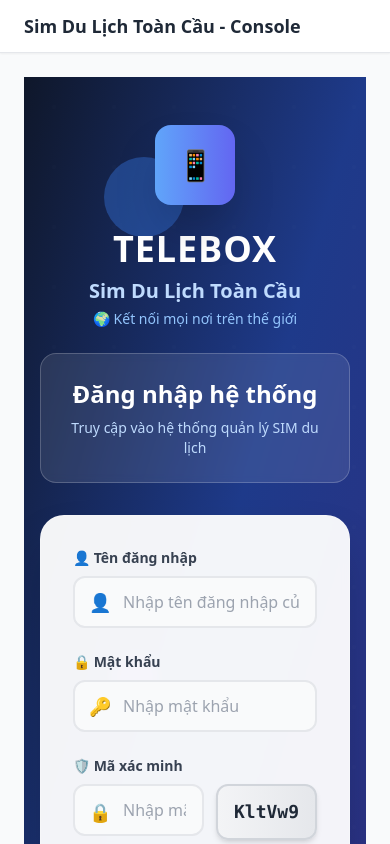
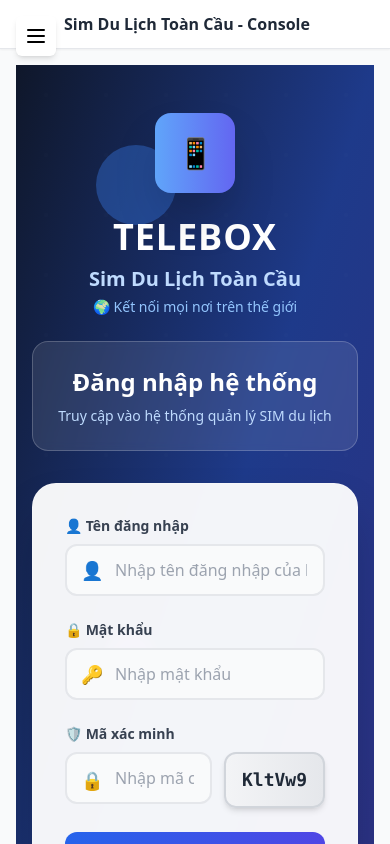
Before and after one commit to anhdv4/usim-web-clean, a Next.js app: page /login in a window 390 px wide. Built offline with nearby package versions, Linux system fonts and the light colour scheme.

Commit message:
Add mobile responsiveness - hamburger menu, responsive layout, mobile-friendly forms and tables

```diff
--- /dev/null
+++ b/app/components/ClientLayout.tsx
@@ -0,0 +1,61 @@
+'use client'
+
+import { useState } from 'react'
+import Navigation from './Navigation'
+
+export default function ClientLayout({
+  children,
+}: {
+  children: React.ReactNode
+}) {
+  const [isMobileMenuOpen, setIsMobileMenuOpen] = useState(false)
+
+  return (
+    <>
+      {/* Mobile Menu Overlay */}
+      {isMobileMenuOpen && (
+        <div
+          className="fixed inset-0 bg-black bg-opacity-50 z-40 lg:hidden"
+          onClick={() => setIsMobileMenuOpen(false)}
+        />
+      )}
+
+      <div className="flex h-screen">
+        {/* Mobile Menu Button */}
+        <button
+          className="lg:hidden fixed top-4 left-4 z-50 bg-white p-2 rounded-md shadow-md"
+          onClick={() => setIsMobileMenuOpen(!isMobileMenuOpen)}
+        >
+          <svg className="w-6 h-6" fill="none" stroke="currentColor" viewBox="0 0 24 24">
+            {isMobileMenuOpen ? (
+              <path strokeLinecap="round" strokeLinejoin="round" strokeWidth={2} d="M6 18L18 6M6 6l12 12" />
+            ) : (
+              <path strokeLinecap="round" strokeLinejoin="round" strokeWidth={2} d="M4 6h16M4 12h16M4 18h16" />
+            )}
+          </svg>
+        </button>
+
+        {/* Navigation */}
+        <div className={`
+          fixed lg:static inset-y-0 left-0 z-50 transform transition-transform duration-300 ease-in-out
+          ${isMobileMenuOpen ? 'translate-x-0' : '-translate-x-full lg:translate-x-0'}
+        `}>
+          <Navigation onCloseMobileMenu={() => setIsMobileMenuOpen(false)} />
+        </div>
+
+        {/* Main Content */}
+        <div className="flex-1 flex flex-col lg:ml-0">
+          {/* Top Header */}
+          <header className="bg-white shadow-sm border-b border-gray-200 px-4 lg:px-6 py-3">
+            <div className="text-base lg:text-lg font-semibold text-gray-800 pl-12 lg:pl-0">
+              Sim Du Lịch Toàn Cầu - Console
+            </div>
+          </header>
+          <main className="flex-1 overflow-auto p-4 lg:p-6">
+            {children}
+          </main>
+        </div>
+      </div>
+    </>
+  )
+}
--- a/app/components/Navigation.tsx
+++ b/app/components/Navigation.tsx
@@ -4,7 +4,11 @@
 import Link from 'next/link'
 import { usePathname } from 'next/navigation'
 
-export default function Navigation() {
+interface NavigationProps {
+  onCloseMobileMenu?: () => void
+}
+
+export default function Navigation({ onCloseMobileMenu }: NavigationProps) {
   const [isLoggedIn, setIsLoggedIn] = useState(false)
   const [userRole, setUserRole] = useState('')
   const [userEmail, setUserEmail] = useState('')
@@ -95,6 +99,7 @@
                 className={`block px-3 py-2 rounded text-sm hover:bg-gray-700 transition-colors ${
                   pathname === '/' ? 'bg-blue-600' : ''
                 }`}
+                onClick={onCloseMobileMenu}
               >
                 🏠 Homepage
               </Link>
@@ -105,6 +110,7 @@
                 className={`block px-3 py-2 rounded text-sm hover:bg-gray-700 transition-colors ${
                   pathname === '/products' ? 'bg-blue-600' : ''
                 }`}
+                onClick={onCloseMobileMenu}
               >
                 🛒 Product Center
               </Link>
@@ -115,6 +121,7 @@
                 className={`block px-3 py-2 rounded text-sm hover:bg-gray-700 transition-colors ${
                   pathname === '/orders' ? 'bg-blue-600' : ''
                 }`}
+                onClick={onCloseMobileMenu}
               >
                 📋 My Orders
               </Link>
@@ -125,6 +132,7 @@
                 className={`block px-3 py-2 rounded text-sm hover:bg-gray-700 transition-colors ${
                   pathname === '/wallet' ? 'bg-blue-600' : ''
                 }`}
+                onClick={onCloseMobileMenu}
               >
                 💰 Wallet Transactions
               </Link>
@@ -137,6 +145,7 @@
                     className={`block px-3 py-2 rounded text-sm hover:bg-gray-700 transition-colors ${
                       pathname === '/users' ? 'bg-blue-600' : ''
                     }`}
+                    onClick={onCloseMobileMenu}
                   >
                     👥 Users
                   </Link>
--- a/app/layout.tsx
+++ b/app/layout.tsx
@@ -1,6 +1,6 @@
 import type { Metadata } from 'next'
 import './globals.css'
-import Navigation from './components/Navigation'
+import ClientLayout from './components/ClientLayout'
 
 export const metadata: Metadata = {
   title: 'Sim Du Lịch Toàn Cầu - Hệ thống đặt hàng',
@@ -13,20 +13,9 @@
   children: React.ReactNode
 }) {
   return (
-    <html lang="en">
+    <html lang="vi">
       <body className="min-h-screen bg-gray-50">
-        <div className="flex h-screen">
-          <Navigation />
-          <div className="flex-1 flex flex-col">
-            {/* Top Header */}
-            <header className="bg-white shadow-sm border-b border-gray-200 px-6 py-3">
-              <div className="text-lg font-semibold text-gray-800">Sim Du Lịch Toàn Cầu - Console</div>
-            </header>
-            <main className="flex-1 overflow-auto p-6">
-              {children}
-            </main>
-          </div>
-        </div>
+        <ClientLayout>{children}</ClientLayout>
       </body>
     </html>
   )
--- a/app/products/page.tsx
+++ b/app/products/page.tsx
@@ -395,7 +395,7 @@
 
       {/* Search Form */}
       <div className="bg-white p-4 rounded-lg shadow mb-6">
-        <form className="flex flex-wrap gap-4" onSubmit={(e) => { e.preventDefault(); handleSearch(); }}>
+        <form className="flex flex-col lg:flex-row gap-4" onSubmit={(e) => { e.preventDefault(); handleSearch(); }}>
           <div className="flex items-center gap-2">
             <label className="text-sm font-medium text-gray-700">Country:</label>
             <select
@@ -467,7 +467,7 @@
 
       {/* Products Table */}
       <div className="bg-white rounded-lg shadow overflow-x-auto">
-        <table className="min-w-full divide-y divide-gray-200">
+        <table className="min-w-full divide-y divide-gray-200 table-auto">
           <thead className="bg-gray-50">
             <tr>
               <th className="px-6 py-3 text-left text-xs font-medium text-gray-500 uppercase tracking-wider">Product Type</th>
@@ -542,7 +542,7 @@
 
       {/* Pagination */}
       {totalPages > 1 && (
-        <div className="flex items-center justify-between mt-6">
+        <div className="flex flex-col sm:flex-row items-center justify-between mt-6 gap-4">
           <div className="flex items-center gap-2">
             <label className="text-sm text-gray-700">Show:</label>
             <select
@@ -586,8 +586,8 @@
 
       {/* Order Modal */}
       {showOrderModal && selectedProduct && (
-        <div className="fixed inset-0 bg-black bg-opacity-50 flex items-center justify-center z-50 p-4">
-          <div className="bg-white rounded-2xl shadow-2xl max-w-md w-full max-h-[90vh] overflow-y-auto">
+        <div className="fixed inset-0 bg-black bg-opacity-50 flex items-center justify-center z-50 p-2 sm:p-4">
+          <div className="bg-white rounded-2xl shadow-2xl max-w-md w-full max-h-[95vh] sm:max-h-[90vh] overflow-y-auto">
             <div className="p-6">
               <div className="flex justify-between items-center mb-6">
                 <h3 className="text-xl font-bold text-gray-800">
@@ -693,8 +693,8 @@
 
       {/* Payment Modal */}
       {showPaymentModal && (
-        <div className="fixed inset-0 bg-black bg-opacity-50 flex items-center justify-center z-50 p-4">
-          <div className="bg-white rounded-2xl shadow-2xl max-w-md w-full max-h-[90vh] overflow-y-auto">
+        <div className="fixed inset-0 bg-black bg-opacity-50 flex items-center justify-center z-50 p-2 sm:p-4">
+          <div className="bg-white rounded-2xl shadow-2xl max-w-md w-full max-h-[95vh] sm:max-h-[90vh] overflow-y-auto">
             <div className="p-6">
               <div className="flex justify-between items-center mb-6">
                 <h3 className="text-xl font-bold text-gray-800">
```
